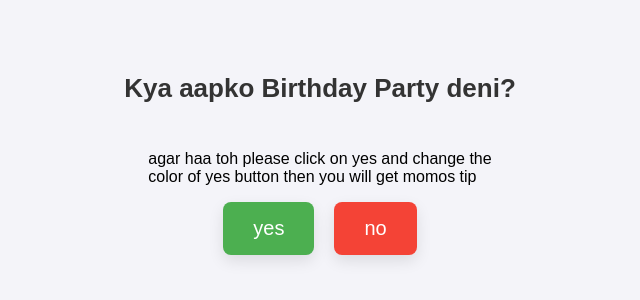
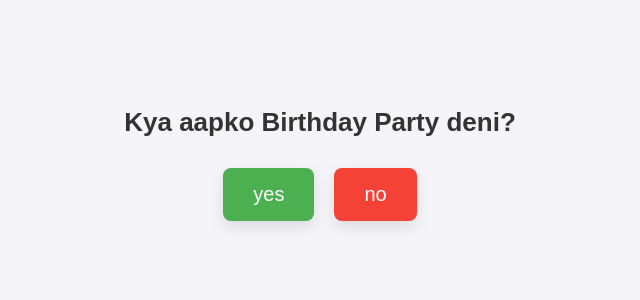
Before and after one commit to Saurav235884/prank-web, a plain HTML site: page index.html in a window 1280 px wide. Shown: the part 236-536 px from the top of the page, without its empty margins (320-960 px from the left). Drawn offline with Linux system fonts and the light colour scheme.

Commit message:
Update-Prank

```diff
--- a/index.html
+++ b/index.html
@@ -120,7 +120,7 @@
     <body>
 
         <div id="label">Kya aapko Birthday Party deni? </div>
-        <p>agar haa toh please click on yes and change the <br/> color of yes button then you will get momos tip</p>
+<!--         <p>agar haa toh please click on yes and change the <br/> color of yes button then you will get momos tip</p> -->
 
         <div class="button-container">
             <button id="yesButton">yes</button>
```
